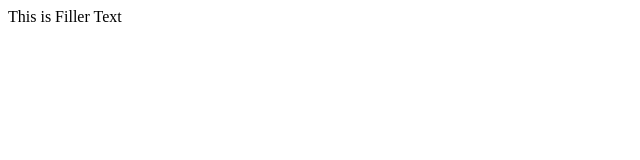
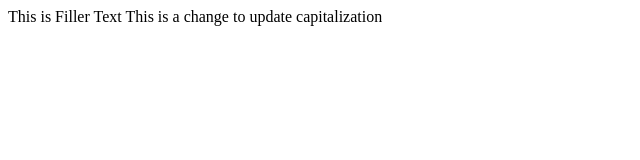
Before and after one commit to Dshashek/HerokuTesting, a plain HTML site: page area51financial/templates/Index.html in a window 1280 px wide. Shown: the whole page, without its empty margins (0-640 px from the left). Drawn offline with Linux system fonts and the light colour scheme.

Commit message:
capitals

```diff
--- a/area51financial/templates/Index.html
+++ b/area51financial/templates/Index.html
@@ -8,5 +8,8 @@
 
 This is Filler Text
 
+This is a change to update capitalization
+
+
 </body>
 </html>
```
